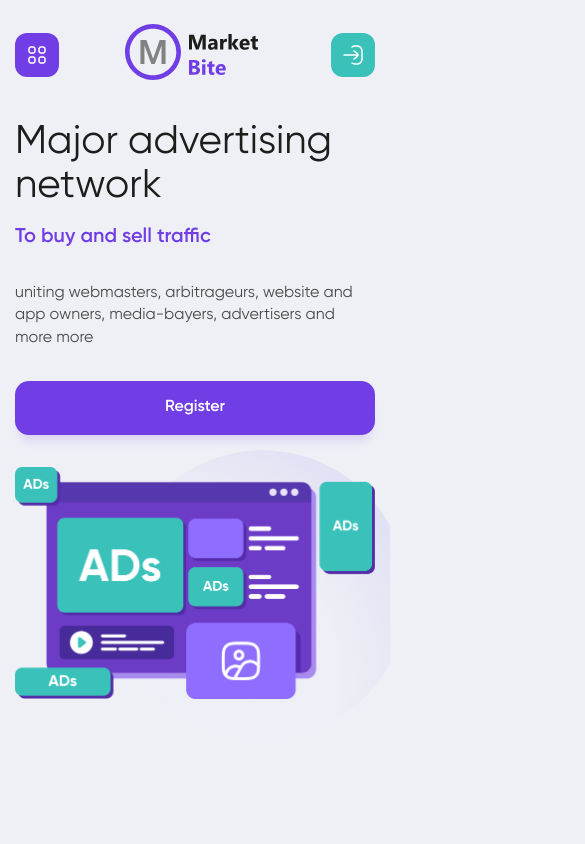
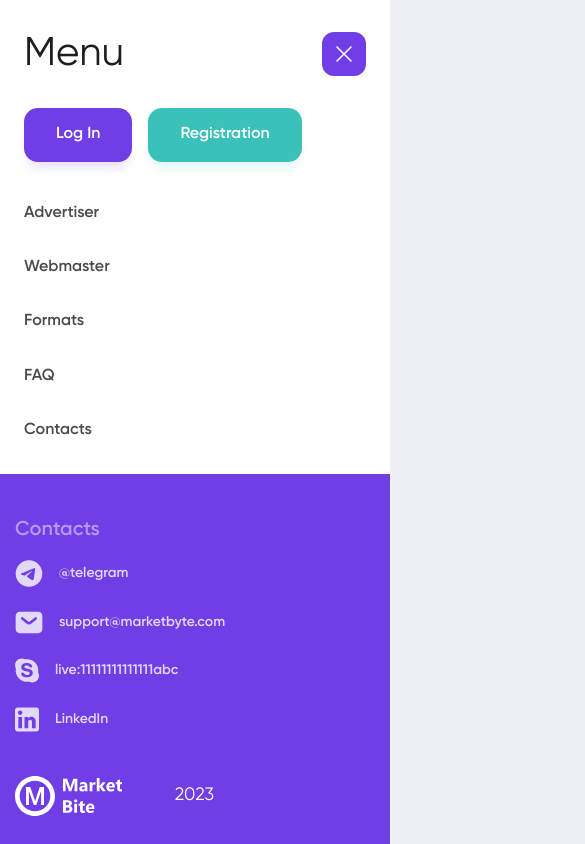
Before and after one commit to DiNeeZ/add-agency, a Next.js app: page / in a window 390 px wide. Both pictures are taken after a click on the button 37 px from the left and 54 px from the top of the page. Shown: the top 844 px of the page, 585 px wide, since content can reach past the window. Built offline with nearby package versions, Linux system fonts and the light colour scheme.

Commit message:
Mobile menu is done

```diff
--- /dev/null
+++ b/components/UI/auth-btns/auth-btns.jsx
@@ -0,0 +1,24 @@
+import Button from "../button/button";
+import styles from "./auth-btns.module.scss";
+
+const AuthBtns = ({ colors }) => {
+  return (
+    <div className={styles.btnGroup}>
+      {colors === "light" ? (
+        <>
+          <Button variant="secondary">Log In</Button>
+          <Button variant="secondary" theme="teal">
+            Registration
+          </Button>
+        </>
+      ) : (
+        <>
+          <Button>Log In</Button>
+          <Button theme="teal">Registration</Button>
+        </>
+      )}
+    </div>
+  );
+};
+
+export default AuthBtns;
--- /dev/null
+++ b/components/UI/auth-btns/auth-btns.module.scss
@@ -0,0 +1,5 @@
+.btnGroup {
+  display: flex;
+  align-items: center;
+  gap: 1rem;
+}
--- a/components/UI/mobile-menu-btn/mobile-menu-btn.jsx
+++ b/components/UI/mobile-menu-btn/mobile-menu-btn.jsx
@@ -1,15 +1,20 @@
 import MobileMenuIcon from "@/assets/images/icons/mobile-menu.svg";
+import MobileMenuIconClose from "@/assets/images/icons/close.svg";
 
 import styles from "./mobile-menu-btn.module.scss";
 
-const MobileMenuBtn = ({ isOpen, handleClick }) => {
+const MobileMenuBtn = ({ isOpen, handleClick, close }) => {
   return (
     <button
       className={styles.btn}
       aria-label={`${isOpen ? "Close" : "Open"} mobile menu`}
       onClick={handleClick}
     >
-      <MobileMenuIcon className={styles.icon} />
+      {close ? (
+        <MobileMenuIconClose className={styles.icon} />
+      ) : (
+        <MobileMenuIcon className={styles.icon} />
+      )}
     </button>
   );
 };
--- /dev/null
+++ b/components/UI/navlink/navlink.jsx
@@ -0,0 +1,16 @@
+import Link from "next/link";
+import styles from "./navlink.module.scss";
+
+const NavLink = ({ children, href, light }) => {
+  const linkClass = light
+    ? `${styles.navLink} ${styles.colorLight}`
+    : styles.navLink;
+
+  return (
+    <Link className={linkClass} href={`#${href}`} scroll={false}>
+      {children}
+    </Link>
+  );
+};
+
+export default NavLink;
--- /dev/null
+++ b/components/UI/navlink/navlink.module.scss
@@ -0,0 +1,41 @@
+@import "@/styles/vars.scss";
+@import "@/styles/mixins.scss";
+
+.navLink {
+  position: relative;
+  padding: 1rem 0;
+  font-weight: 600;
+  font-size: $font-sm;
+  line-height: 1.4rem;
+  color: $grey-color;
+  outline: none;
+  transition: color 0.3s ease-in-out;
+
+  &:after {
+    content: "";
+    position: absolute;
+    bottom: 0;
+    left: 0;
+    width: 100%;
+    height: 2px;
+    background-color: transparent;
+    transition: background-color 0.3s ease-in-out;
+  }
+
+  @include hover {
+    &:hover {
+      color: $purple-color;
+      &:after {
+        background-color: $purple-color;
+      }
+    }
+  }
+
+  &:focus-visible {
+    color: $purple-color;
+
+    &:after {
+      background-color: $purple-color;
+    }
+  }
+}
--- a/components/faq/faq.module.scss
+++ b/components/faq/faq.module.scss
@@ -107,6 +107,10 @@
 }
 
 @include mobile {
+  .container {
+    padding-right: 15px;
+  }
+
   .buttons {
     width: 100%;
     display: flex;
--- a/components/footer/footer.module.scss
+++ b/components/footer/footer.module.scss
@@ -197,6 +197,18 @@
 }
 
 @include mobile {
+  .navigation {
+    display: none;
+  }
+
+  .title {
+    font-size: 1.25rem;
+  }
+
+  .contactLinkText {
+    font-size: $font-sm;
+  }
+
   .bottom {
     flex-direction: column;
     align-items: baseline;
--- a/components/header/header.jsx
+++ b/components/header/header.jsx
@@ -6,8 +6,11 @@ import LanguageSelector from "../UI/language-switcher/language-switcher";
 import Button from "../UI/button/button";
 import MobileMenuBtn from "../UI/mobile-menu-btn/mobile-menu-btn";
 import MobileLoginBtn from "../UI/mobile-login-btn/mobile-login-btn";
+import MobileMenu from "../mobile-menu/mobile-menu";
+import NavLink from "../UI/navlink/navlink";
 
 import styles from "./header.module.scss";
+import AuthBtns from "../UI/auth-btns/auth-btns";
 
 const Header = () => {
   const [isMobileMenuOpen, setIsMobileMenuOpen] = useState(false);
@@ -17,6 +20,10 @@ const Header = () => {
 
   return (
     <header className={styles.header}>
+      <MobileMenu
+        isOpen={isMobileMenuOpen}
+        handleClose={handleMobileMenuClick}
+      />
       <div className={styles.container}>
         <MobileMenuBtn
           isOpen={isMobileMenuOpen}
@@ -29,40 +36,22 @@ const Header = () => {
           <div className={styles.linksGroup}>
             <ul className={styles.navList}>
               <li className={styles.navItem}>
-                <Link
-                  href="#advertiser"
-                  scroll={false}
-                  className={styles.navLink}
-                >
-                  Advertiser
-                </Link>
+                <NavLink href="advertiser">Advertiser</NavLink>
               </li>
               <li className={styles.navItem}>
-                <Link
-                  href="#webmaster"
-                  scroll={false}
-                  className={styles.navLink}
-                >
-                  Webmaster
-                </Link>
+                <NavLink href="webmaster">Webmaster</NavLink>
               </li>
               <li className={styles.navItem}>
-                <Link href="#formats" scroll={false} className={styles.navLink}>
-                  Formats
-                </Link>
+                <NavLink href="formats">Formats</NavLink>
               </li>
             </ul>
 
             <ul className={`${styles.navList} ${styles.colorLight}`}>
               <li className={styles.navItem}>
-                <Link href="#faq" scroll={false} className={styles.navLink}>
-                  FAQ
-                </Link>
+                <NavLink href="faq">FAQ</NavLink>
               </li>
               <li className={styles.navItem}>
-                <Link href="#contacts" className={styles.navLink}>
-                  Contacts
-                </Link>
+                <NavLink href="contacts">Contacts</NavLink>
               </li>
             </ul>
           </div>
@@ -72,12 +61,7 @@ const Header = () => {
               <LanguageSelector languages={laguageList} />
             </li>
             <li className={styles.navItem}>
-              <div className={styles.btnGroup}>
-                <Button variant="secondary">Log In</Button>
-                <Button variant="secondary" theme="teal">
-                  Registration
-                </Button>
-              </div>
+              <AuthBtns colors={"light"} />
             </li>
           </ul>
         </nav>
--- a/components/header/header.module.scss
+++ b/components/header/header.module.scss
@@ -106,31 +106,15 @@
     &.buttons {
       gap: 1rem;
     }
-  }
 
-  .btnGroup {
-    flex-direction: column;
-    gap: 0.25em;
+    li:nth-child(2) > div {
+      flex-direction: column;
+      gap: 0.25em;
 
-    & > * {
-      width: 100%;
+      & > * {
+        width: 100%;
+      }
     }
-  }
-}
-
-@include small-tablet {
-  .navigation {
-    display: none;
-  }
-}
-
-@include mobile {
-  .header {
-    padding: 20px 0;
-  }
-
-  .navigation {
-    display: none;
   }
 }
 
@@ -165,3 +149,19 @@
     }
   }
 }
+
+@include small-tablet {
+  .navigation {
+    display: none;
+  }
+}
+
+@include mobile {
+  .header {
+    padding: 20px 0;
+  }
+
+  .navigation {
+    display: none;
+  }
+}
--- /dev/null
+++ b/components/mobile-menu/mobile-menu.jsx
@@ -0,0 +1,69 @@
+import { useEffect } from "react";
+import { motion, AnimatePresence } from "framer-motion";
+
+import Footer from "../footer/footer";
+import Title from "../UI/title/title";
+import MobileMenuBtn from "../UI/mobile-menu-btn/mobile-menu-btn";
+import NavLink from "../UI/navlink/navlink";
+import AuthBtns from "../UI/auth-btns/auth-btns";
+
+import styles from "./mobile-menu.module.scss";
+import Button from "../UI/button/button";
+
+const MobileMenu = ({ isOpen, handleClose }) => {
+  useEffect(() => {
+    if (isOpen) {
+      document.body.classList.toggle("dis-scroll");
+    }
+
+    return () => document.body.classList.remove("dis-scroll");
+  }, [isOpen]);
+
+  return (
+    <AnimatePresence>
+      {isOpen && (
+        <motion.section
+          initial={{ x: "-100%" }}
+          animate={{ x: 0, transition: { type: "tween" } }}
+          exit={{ x: "-100%", transition: { type: "tween" } }}
+          className={styles.mobileMenu}
+        >
+          <header className={styles.header}>
+            <Title>Menu</Title>
+            <MobileMenuBtn handleClick={handleClose} close />
+          </header>
+          <nav className={styles.navigation}>
+            <div className={styles.linksGroup}>
+              <ul className={`${styles.navList} ${styles.buttons}`}>
+                <li className={styles.navItem}>
+                  <AuthBtns />
+                </li>
+              </ul>
+
+              <ul className={styles.navList}>
+                <li onClick={handleClose} className={styles.navItem}>
+                  <NavLink href="advertiser">Advertiser</NavLink>
+                </li>
+                <li onClick={handleClose} className={styles.navItem}>
+                  <NavLink href="webmaster">Webmaster</NavLink>
+                </li>
+                <li onClick={handleClose} className={styles.navItem}>
+                  <NavLink href="formats">Formats</NavLink>
+                </li>
+                <li onClick={handleClose} className={styles.navItem}>
+                  <NavLink href="faq">FAQ</NavLink>
+                </li>
+                <li onClick={handleClose} className={styles.navItem}>
+                  <NavLink href="contacts">Contacts</NavLink>
+                </li>
+              </ul>
+            </div>
+          </nav>
+          <Footer />
+        </motion.section>
+      )}
+    </AnimatePresence>
+  );
+};
+
+export default MobileMenu;
--- /dev/null
+++ b/components/mobile-menu/mobile-menu.module.scss
@@ -0,0 +1,44 @@
+@import "@/styles/vars.scss";
+@import "@/styles/mixins.scss";
+
+.mobileMenu {
+  position: absolute;
+  inset: 0;
+  width: 100vw;
+  min-height: 100vh;
+
+  background-color: $white-color;
+
+  footer {
+    border-radius: 0;
+  }
+}
+
+.header {
+  display: flex;
+  justify-content: space-between;
+  align-items: center;
+  padding: 2rem 1.5rem;
+}
+
+.navigation {
+  padding: 0 1.5rem 2rem 1.5rem;
+}
+
+.navItem {
+  & > * {
+    margin-bottom: 2.5rem;
+  }
+}
+
+.navList {
+  @include list-reset;
+
+  display: flex;
+  flex-direction: column;
+  gap: 2rem;
+
+  a {
+    font-size: 1rem;
+  }
+}
```
Also changed, not shown: assets/images/icons/close.svg (added).
